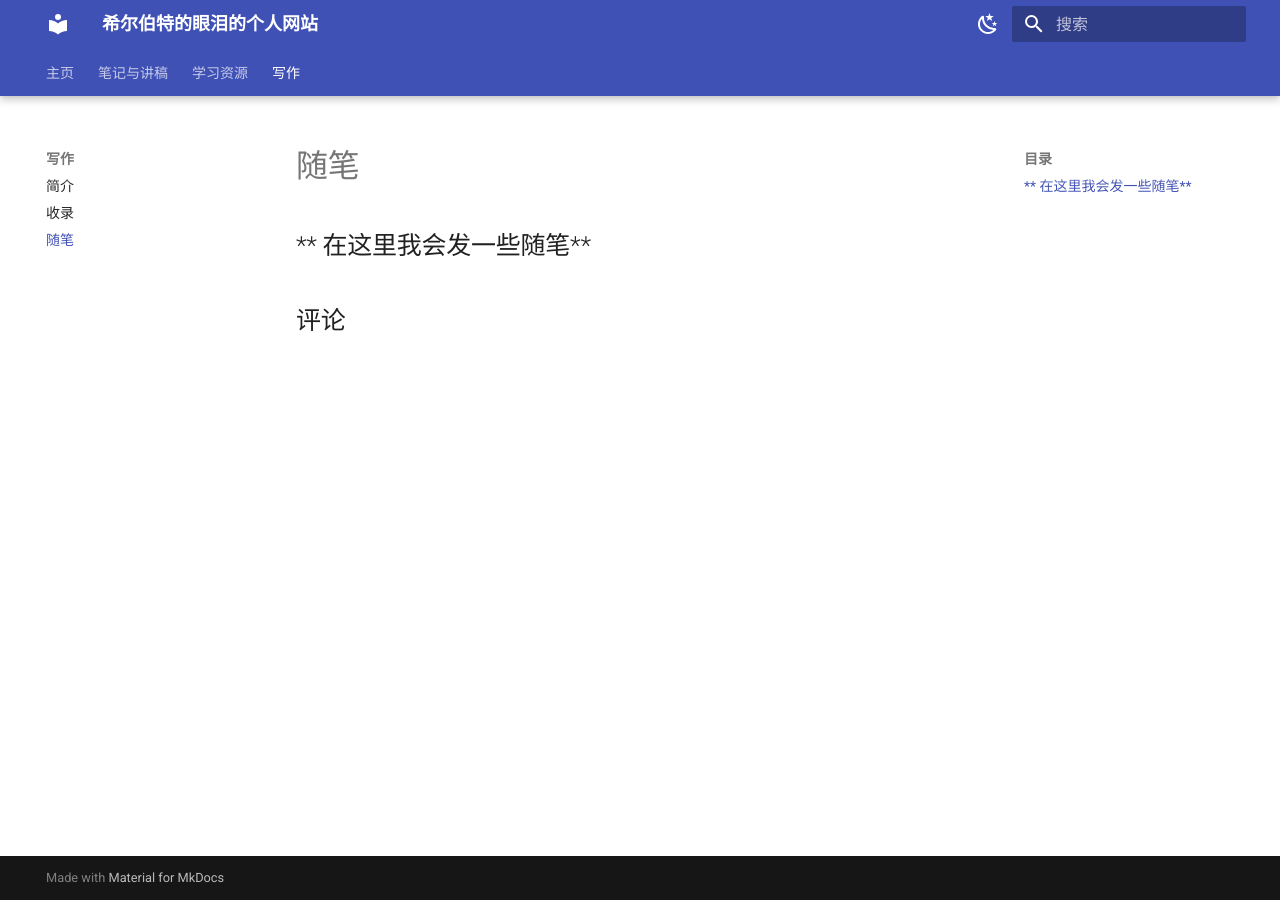
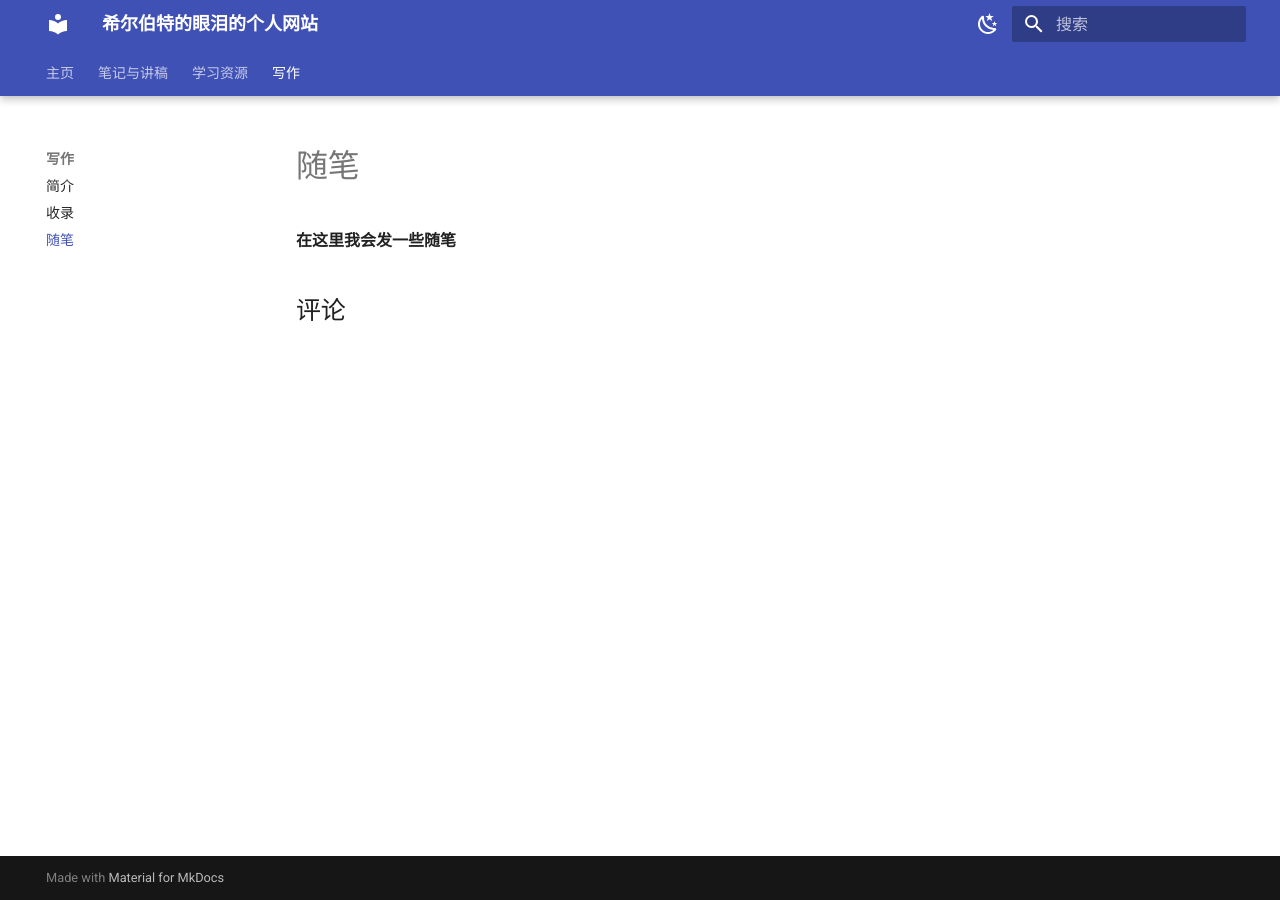
Before and after one commit to Hilbertear/Hilbertmath, an MkDocs documentation site: the page built from docs/write3.md, in a window 1280 px wide. Built offline with MkDocs 1.6.1 and Material for MkDocs 9.7.7, drawn with Linux system fonts in a browser that asks for light colours; comment, search, counter and statistics services are not loaded.

Commit message:
修改一些格式

```diff
--- a/docs/write3.md
+++ b/docs/write3.md
@@ -6,4 +6,4 @@ tags:
 comments: true
 ---
 
-## ** 在这里我会发一些随笔**
+**在这里我会发一些随笔**
```
